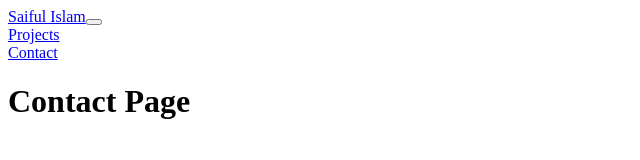
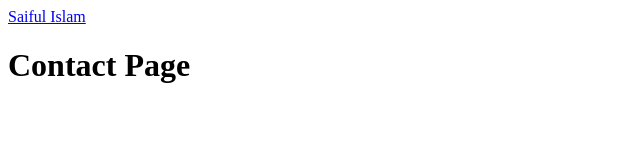
Before and after one commit to saifulislamdev/personal-website, a Gatsby site: page /contact in a window 1280 px wide. Shown: the whole page, without its empty margins (0-640 px from the left). Built offline with nearby package versions, Linux system fonts and the light colour scheme; Gatsby itself is replaced by a stand-in of ours.

Commit message:
removed nav items

```diff
--- a/src/components/layout/Header.js
+++ b/src/components/layout/Header.js
@@ -16,7 +16,7 @@ const Header = () => {
     <Navbar>
       <Container>
         <Navbar.Brand href='/'>Saiful Islam</Navbar.Brand>
-        <Navbar.Toggle aria-controls='basic-navbar-nav' />
+        {/* <Navbar.Toggle aria-controls='basic-navbar-nav' />
         <Navbar.Collapse className='justify-content-end'>
           <Nav variant='pills' activeKey={pageName}>
             <Nav.Item>
@@ -30,7 +30,7 @@ const Header = () => {
               </Nav.Link>
             </Nav.Item>
           </Nav>
-        </Navbar.Collapse>
+        </Navbar.Collapse> */}
       </Container>
     </Navbar>
   );
```
